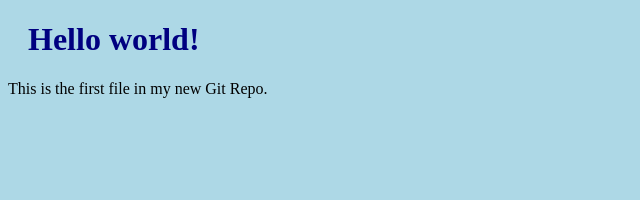
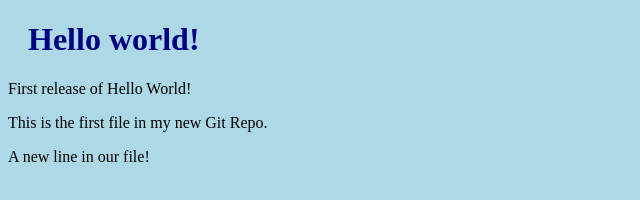
Before and after one commit to selloteadrian/hello-world, a plain HTML site: page index.html in a window 1280 px wide. Shown: the whole page, without its empty margins (0-640 px from the left). Drawn offline with Linux system fonts and the light colour scheme.

Commit message:
Updated index.html with a new line

```diff
--- a/index.html
+++ b/index.html
@@ -7,7 +7,9 @@
 <body>
 
 <h1>Hello world!</h1>
+<p>First release of Hello World!</p>
 <p>This is the first file in my new Git Repo.</p>
+<p>A new line in our file!</p>
 
 </body>
 </html>
```
